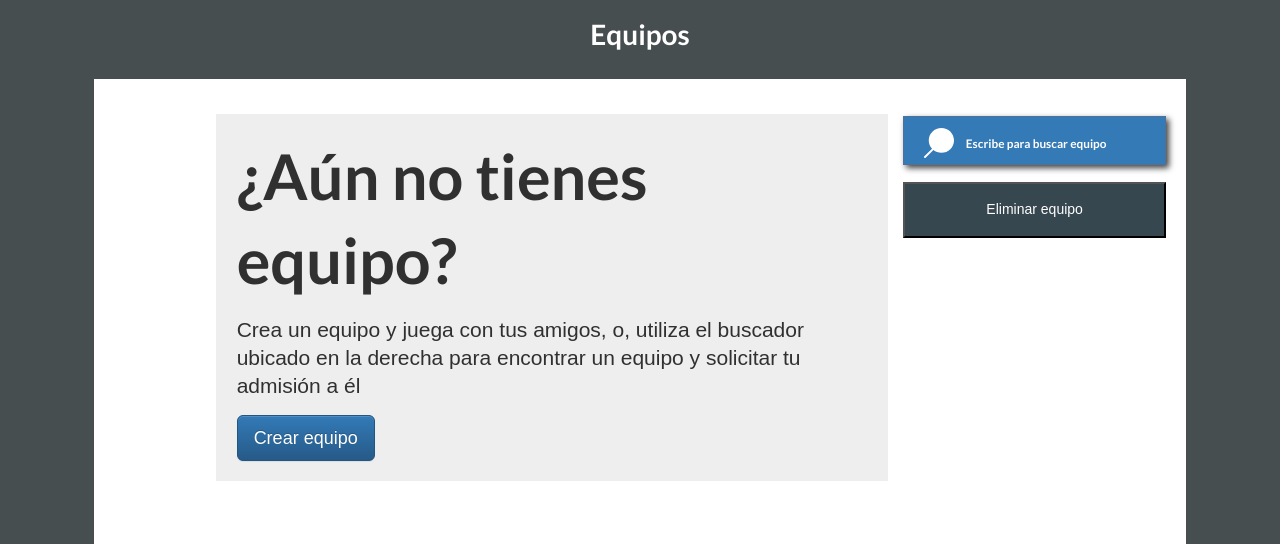
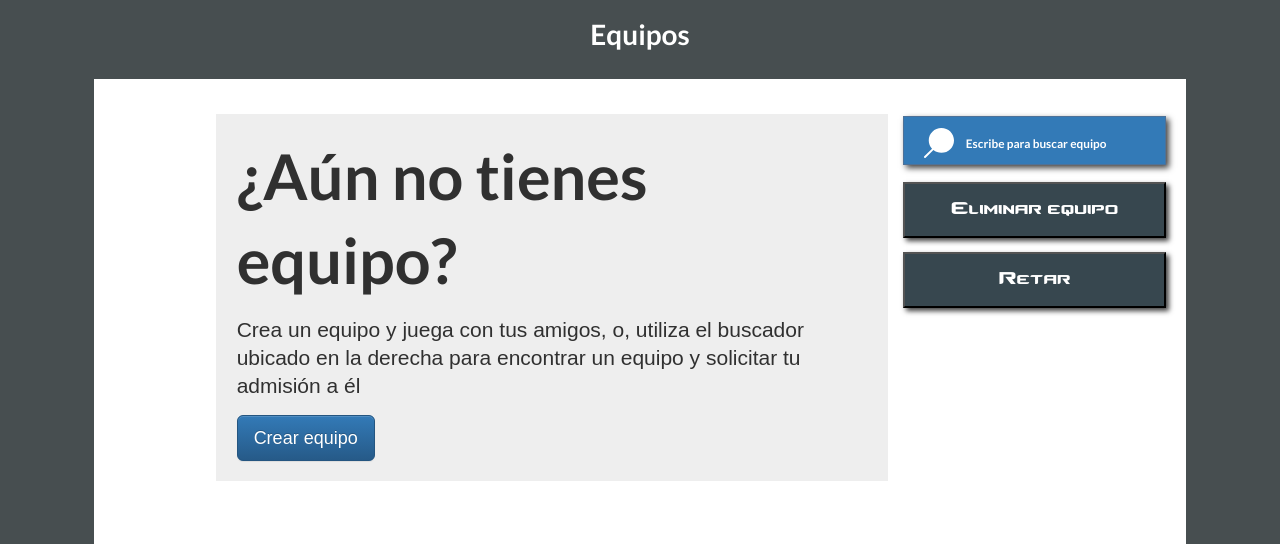
Before and after one commit to Ciorraga/CSProyecto, a PHP site: template templates/equipos.html.twig in a window 1280 px wide. Shown: the part 456-1000 px from the top of the page. Run offline with PHP 8.4, Linux system fonts and the light colour scheme; the template is opened without the code that fills it, so the values that code supplies are empty; some libraries are stand-ins or nearby versions; some web fonts are replaced.

Commit message:
Equipos
- Creado el botón reto.
- Controlado el botón retar para que solo salga cuando esté situado en
un equipo que no sea el propio
- Controlado que Dejar equipo no aparezca en otros equipos que no sea el
propio

```diff
--- a/public/css/estilos.css
+++ b/public/css/estilos.css
@@ -313,6 +313,11 @@ h1{
 #botonSolicitud{
     width:100%;
     height:7%;
+    font-size: 1.7em;
+    font-family: csFont;
+    -webkit-box-shadow: 3px 3px 5px 0px rgba(0,0,0,0.75);
+    -moz-box-shadow: 3px 3px 5px 0px rgba(0,0,0,0.75);
+    box-shadow: 3px 3px 5px 0px rgba(0,0,0,0.75);
 }
 
 #imagenVs{
@@ -330,3 +335,13 @@ h1{
     text-align:left;
     font-size:2em;
 }
+
+#botonReto{
+    width:100%;
+    height:7%;
+    font-family: csFont;
+    font-size: 1.7em;
+    -webkit-box-shadow: 3px 3px 5px 0px rgba(0,0,0,0.75);
+    -moz-box-shadow: 3px 3px 5px 0px rgba(0,0,0,0.75);
+    box-shadow: 3px 3px 5px 0px rgba(0,0,0,0.75);
+}
--- a/templates/equipos.html.twig
+++ b/templates/equipos.html.twig
@@ -132,13 +132,20 @@
                     </form>
                 {% endif %}
                 {% if usuarioLogin['equipo_id']!=null %}
-                    <form action="/" method="POST">
-                        <button id="botonSolicitud" class="button button--wapasha button--round-s" name="botonDejarEquipo" value="{{ usuarioLogin['id'] }}">Dejar equipo</button>
-                    </form>
+                    {% if miEquipo == true %}
+                        <form action="/" method="POST">
+                            <button id="botonSolicitud" class="button button--wapasha button--round-s" name="botonDejarEquipo" value="{{ usuarioLogin['id'] }}">Dejar equipo</button>
+                        </form>
+                    {% endif %}
                 {% endif %}
                 {% if usuarioLogin['id']==equipo[0]['capitan_id'] %}
                     <form action="/" method="POST">
                         <button id="botonSolicitud" class="button button--wapasha button--round-s" name="botonDestruirEquipo" value="{{ equipo[0]['id'] }}">Eliminar equipo</button>
+                    </form>
+                {% endif %}
+                {% if miEquipo == false %}
+                    <form action="/" method="POST">
+                        <button id="botonReto" class="button button--wapasha button--round-s" name="botonRetarEquipo" value="{{ equipo[0]['id'] }}">Retar</button>
                     </form>
                 {% endif %}
 
```
